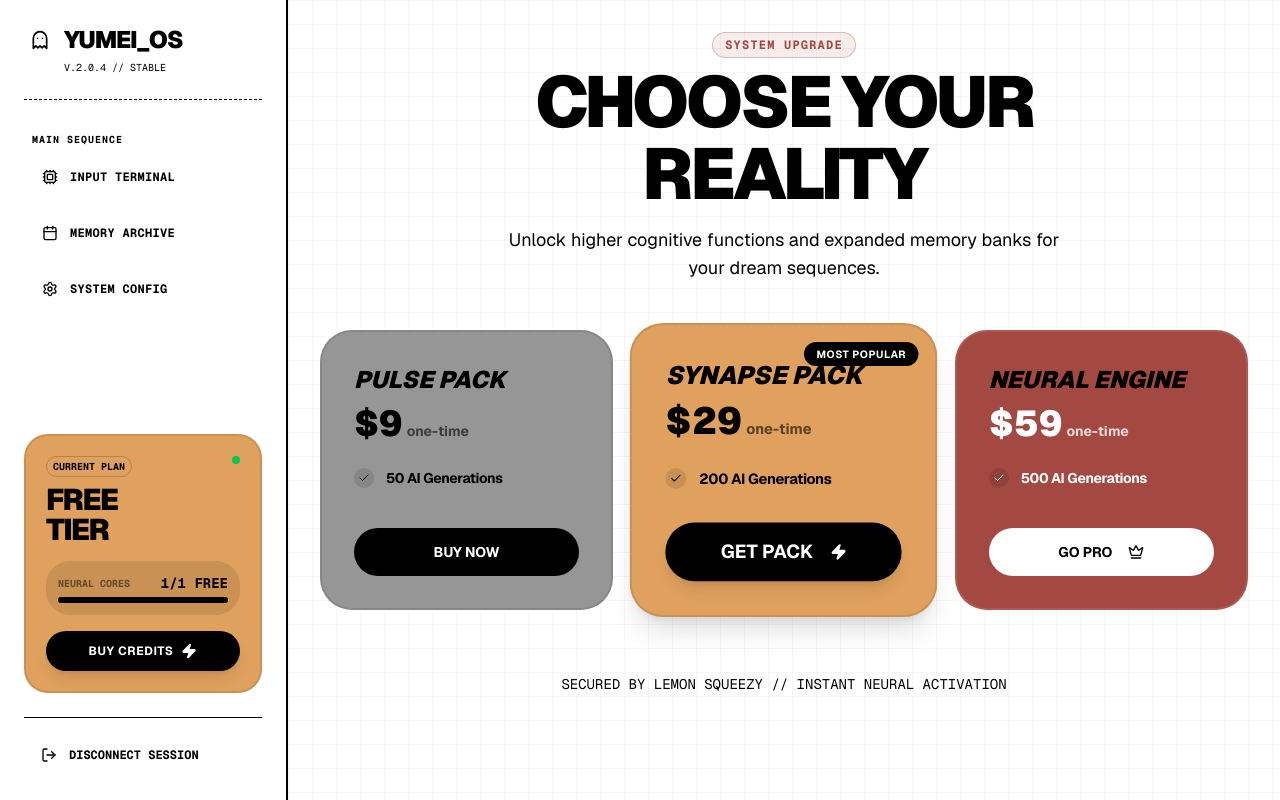
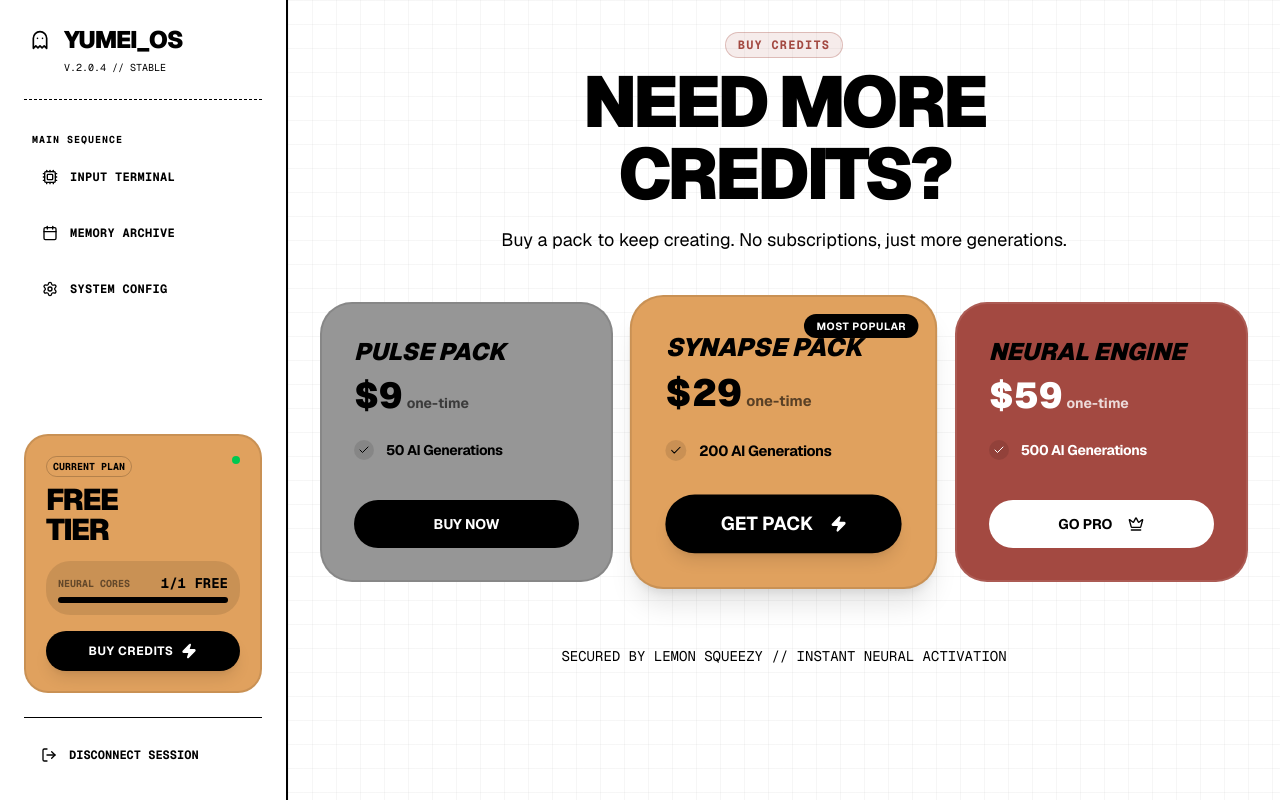
Before and after one commit to klepi21/yumei, a Next.js app: page /dream/upgrade in a window 1280 px wide. Built offline with nearby package versions, Linux system fonts and the light colour scheme; no server answers; sample sign-in values are in the browser's storage.

Commit message:
UI: final simplification of upgrade page language

```diff
--- a/app/dream/upgrade/page.tsx
+++ b/app/dream/upgrade/page.tsx
@@ -1,7 +1,7 @@
 'use client';
 
 import React from 'react';
-import { Check, Zap, Crown, Shield } from 'lucide-react';
+import { Check, Zap, Crown } from 'lucide-react';
 import { Button } from '@/components/ui/button';
 import Link from 'next/link';
 
@@ -10,13 +10,13 @@ export default function UpgradePage() {
         <div className="container mx-auto px-4 md:px-8 py-8 max-w-7xl">
             <div className="flex flex-col items-center text-center mb-12">
                 <div className="text-xs font-mono font-bold uppercase tracking-widest text-[#A34941] mb-2 px-3 py-1 border border-[#A34941]/30 rounded-full bg-[#A34941]/10">
-                    System Upgrade
+                    Buy Credits
                 </div>
                 <h1 className="text-5xl md:text-7xl font-black uppercase tracking-tighter mb-4">
-                    CHOOSE YOUR<br />REALITY
+                    NEED MORE<br />CREDITS?
                 </h1>
                 <p className="text-muted-foreground max-w-xl text-lg">
-                    Unlock higher cognitive functions and expanded memory banks for your dream sequences.
+                    Buy a pack to keep creating. No subscriptions, just more generations.
                 </p>
             </div>
 
```
